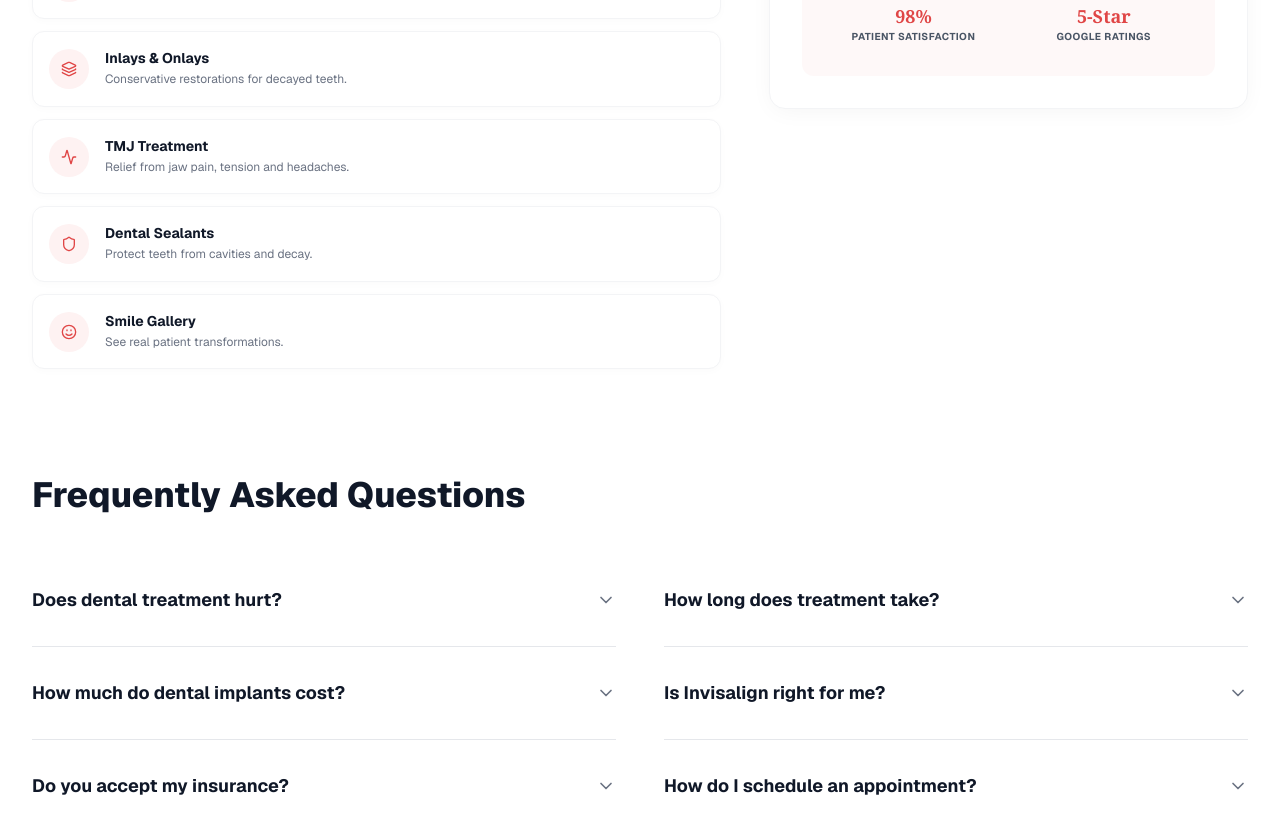
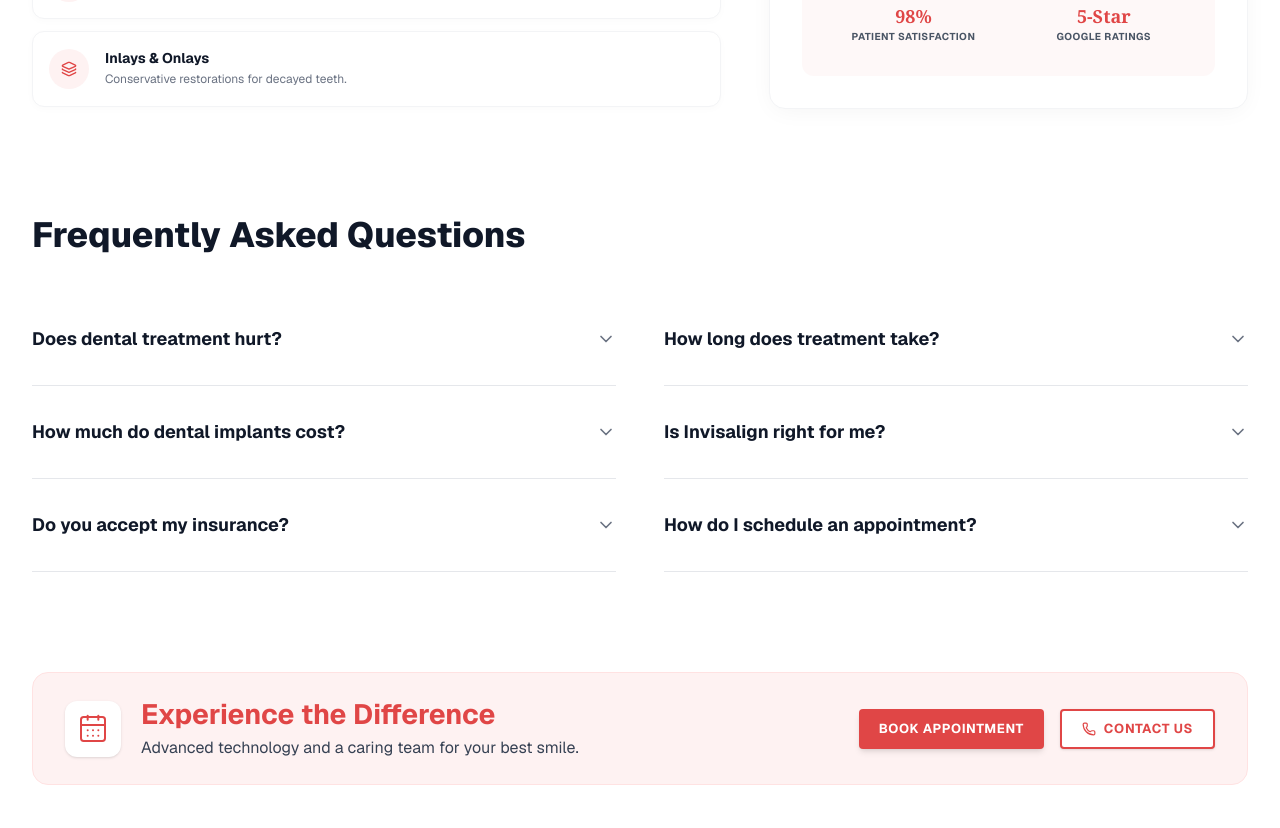
Before and after one commit to anatint/jollysmiles-headless, a Next.js app: page /procedures in a window 1280 px wide. Shown: the part 1313-2141 px from the top of the page. Built offline with nearby package versions, Linux system fonts and the light colour scheme.

Commit message:
UI tweak: Remove TMJ Treatment, Dental Sealants, and Smile Gallery from procedures

```diff
--- a/src/components/procedures/ProceduresList.tsx
+++ b/src/components/procedures/ProceduresList.tsx
@@ -35,24 +35,6 @@ const procedures = [
     title: "Inlays & Onlays",
     description: "Conservative restorations for decayed teeth.",
     icon: Layers,
-    link: "#"
-  },
-  {
-    title: "TMJ Treatment",
-    description: "Relief from jaw pain, tension and headaches.",
-    icon: Activity,
-    link: "#"
-  },
-  {
-    title: "Dental Sealants",
-    description: "Protect teeth from cavities and decay.",
-    icon: Shield,
-    link: "#"
-  },
-  {
-    title: "Smile Gallery",
-    description: "See real patient transformations.",
-    icon: Smile,
     link: "#"
   }
 ];
```
